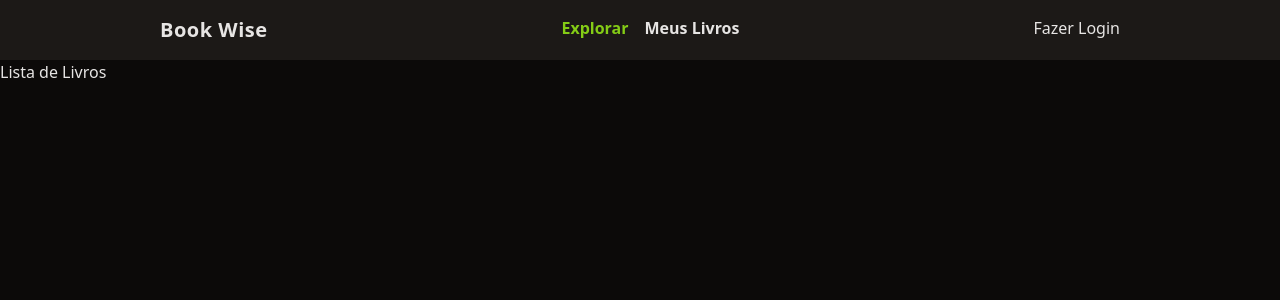
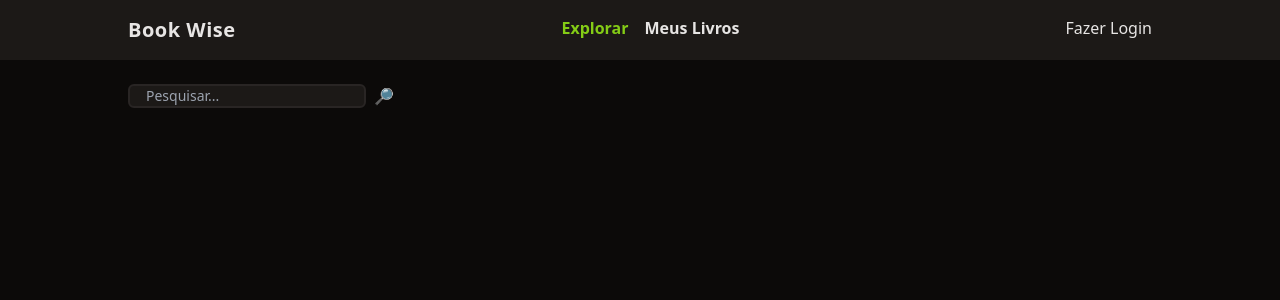
Before and after one commit to SnorlaxSPI/Bookwise, a PHP site: page / in a window 1280 px wide. Shown: the top 300 px of the page. Run offline with PHP 8.4, Linux system fonts and the light colour scheme; some libraries are stand-ins or nearby versions.

Commit message:
WSE-004-Form - Criando e estilizando o form

```diff
--- a/index.php
+++ b/index.php
@@ -12,7 +12,7 @@
 
   <header class="bg-stone-900">
 
-    <nav class="mx-auto max-w-screen-lg flex justify-between px-8 py-4">
+    <nav class="mx-auto max-w-screen-lg flex justify-between py-4">
 
       <div class="font-bold text-xl tracking-wide">Book Wise</div>
 
@@ -32,9 +32,19 @@
 
   </header>
 
-  <main>
+  <main class="mx-auto max-w-screen-lg space-y-6">
 
-    Lista de Livros
+    <form class="w-full flex space-x-2 mt-6">
+
+      <input
+
+        type="text"
+        class="border-stone-800 border-2 rounded-md bg-stone-900 text-sm focus:outline-none px-4 px-2"
+        placeholder="Pesquisar..." />
+
+      <button type="submit">🔎</button>
+
+    </form>
 
   </main>
 
```
